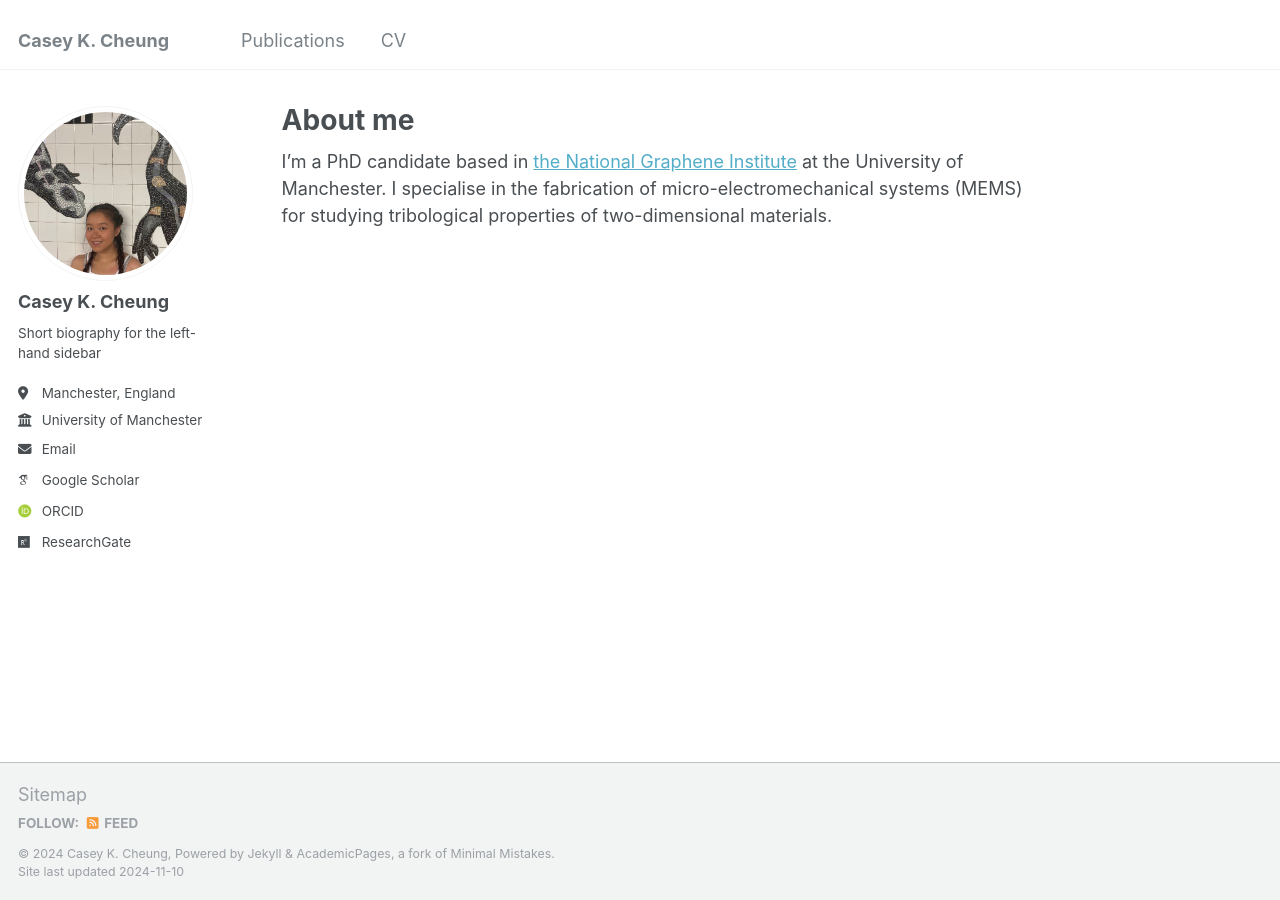
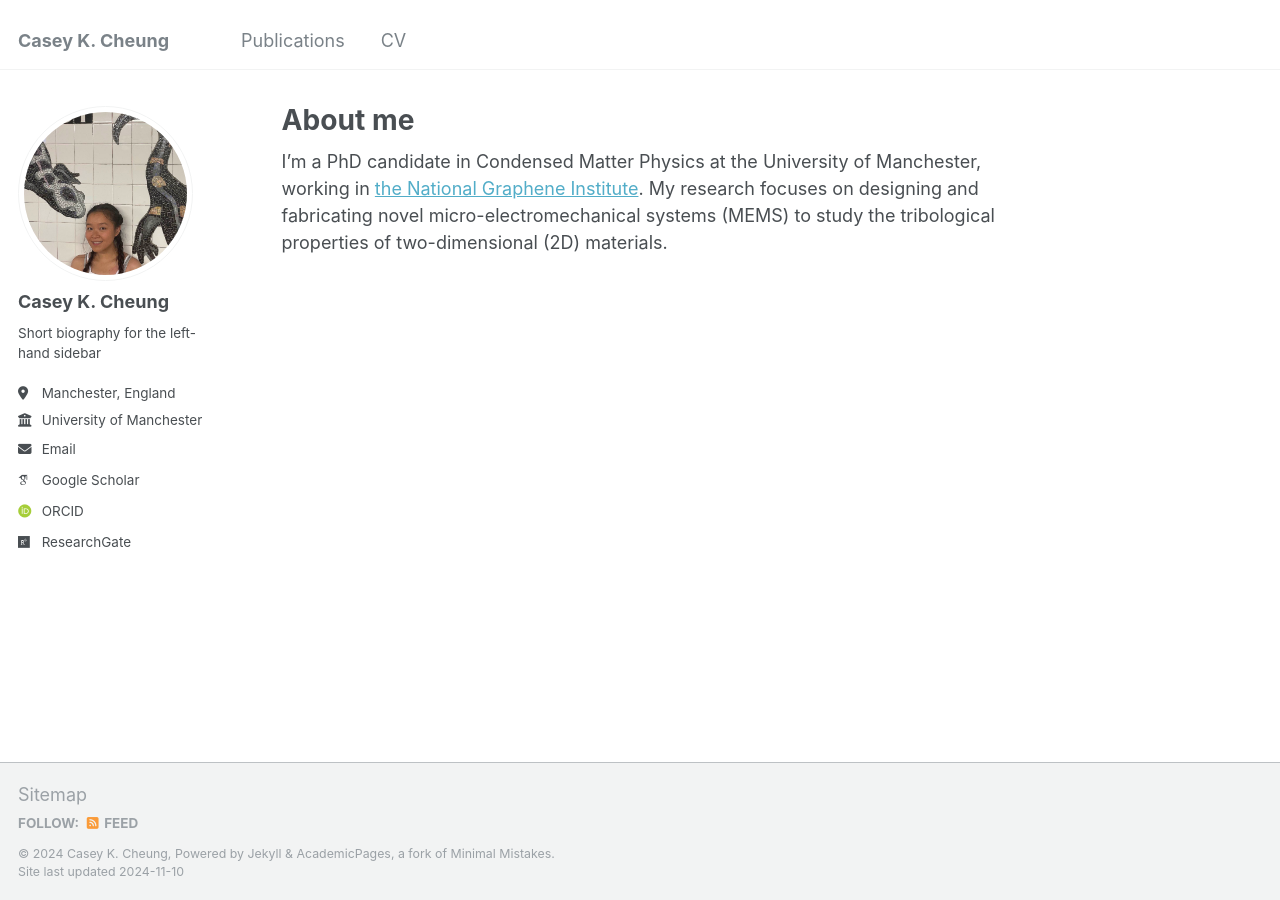
Before and after one commit to casey-cheung/casey-cheung.github.io, a Jekyll site: the page built from _pages/about.md, in a window 1280 px wide. Built offline with Jekyll 4.4.1, drawn with Linux system fonts in a browser that asks for light colours; some web fonts are replaced.

Commit message:
Update about.md

```diff
--- a/_pages/about.md
+++ b/_pages/about.md
@@ -7,4 +7,4 @@ redirect_from:
   - /about.html
 ---
 
-I'm a PhD candidate based in [the National Graphene Institute](https://www.graphene.manchester.ac.uk/ngi/) at the University of Manchester. I specialise in the fabrication of micro-electromechanical systems (MEMS) for studying tribological properties of two-dimensional materials.
+I'm a PhD candidate in Condensed Matter Physics at the University of Manchester, working in [the National Graphene Institute](https://www.graphene.manchester.ac.uk/ngi/). My research focuses on designing and fabricating novel micro-electromechanical systems (MEMS) to study the tribological properties of two-dimensional (2D) materials.
```
